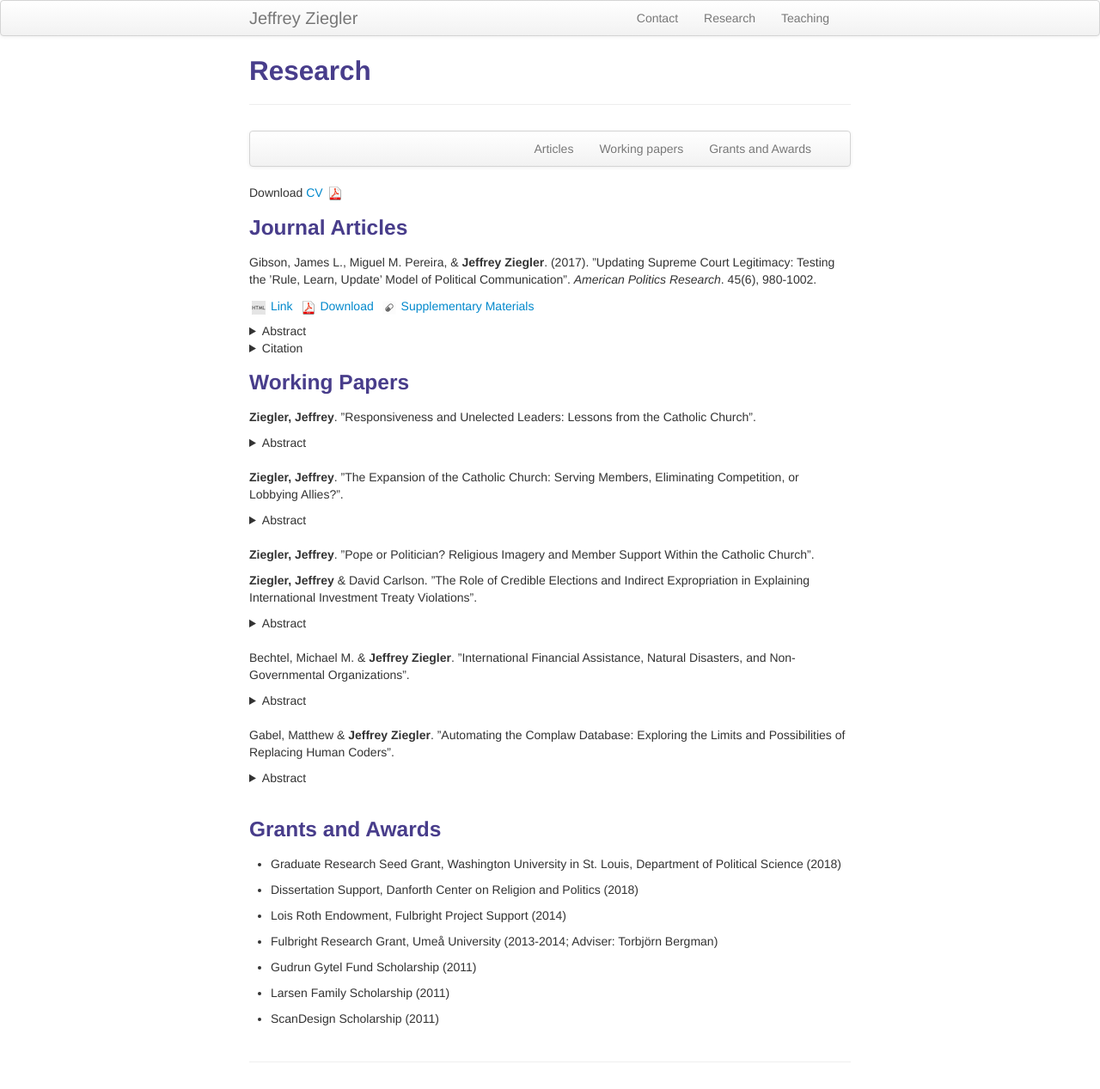
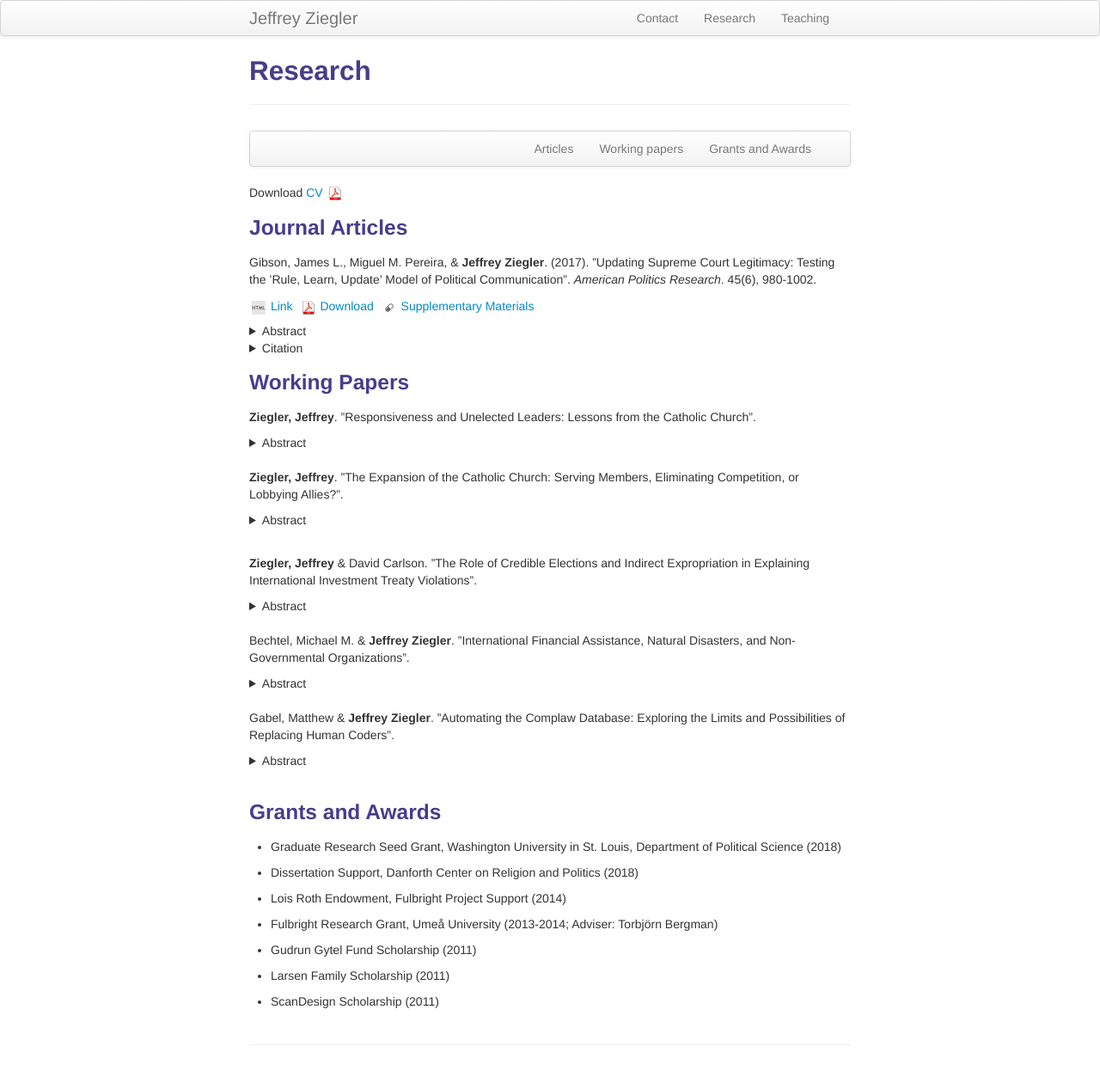
Before and after one commit to zieglerjef/zieglerjef.github.io, a Jekyll site: the page built from pages/pubs.md, in a window 1280 px wide. Shown: the whole page at 86% size. Built offline with Jekyll 4.4.1, drawn with Linux system fonts in a browser that asks for light colours.

Commit message:
Update pubs.md

```diff
--- a/pages/pubs.md
+++ b/pages/pubs.md
@@ -72,7 +72,6 @@ Religious organizations that pursue a political agenda must coordinate the deman
 </p><br/>
 </details>
 <br/>
-**Ziegler, Jeffrey**. ”Pope or Politician? Religious Imagery and Member Support Within the Catholic Church”.
 
 **Ziegler, Jeffrey** & David Carlson. ”The Role of Credible Elections and Indirect Expropriation in Explaining International Investment Treaty Violations”.
 
```
